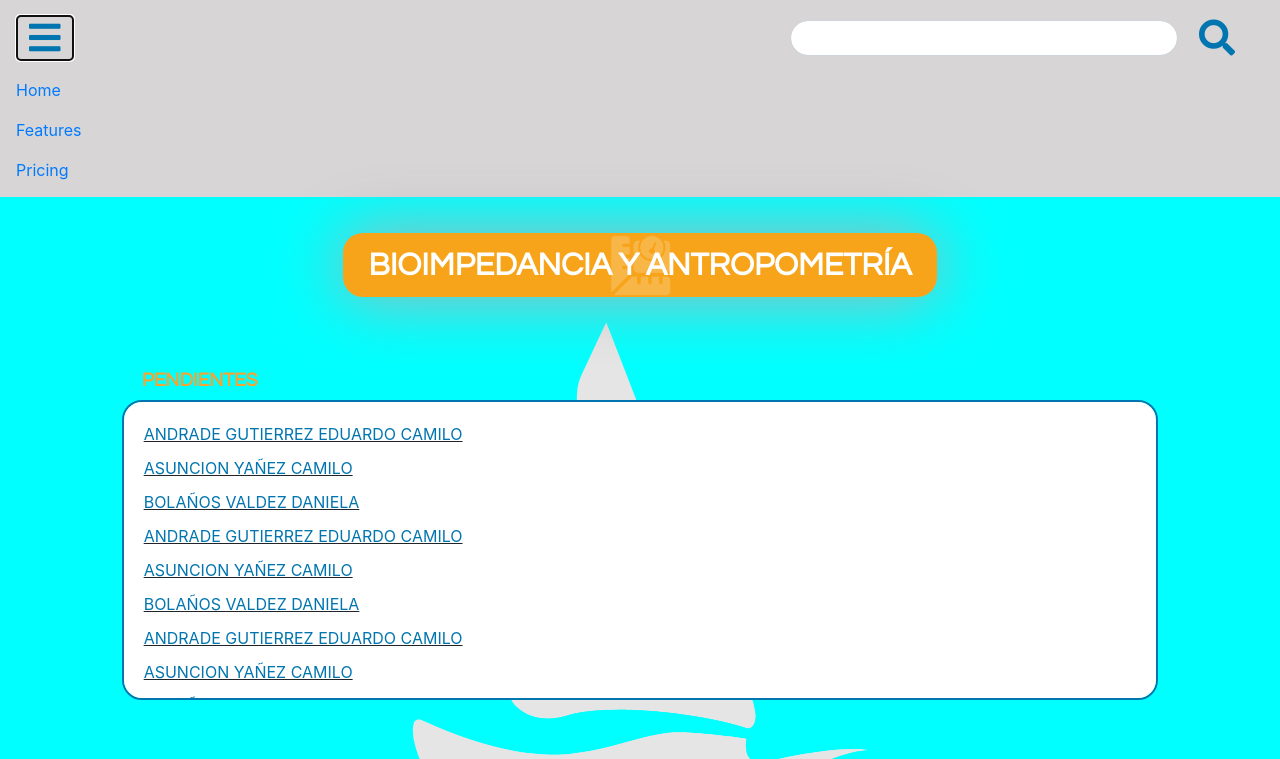
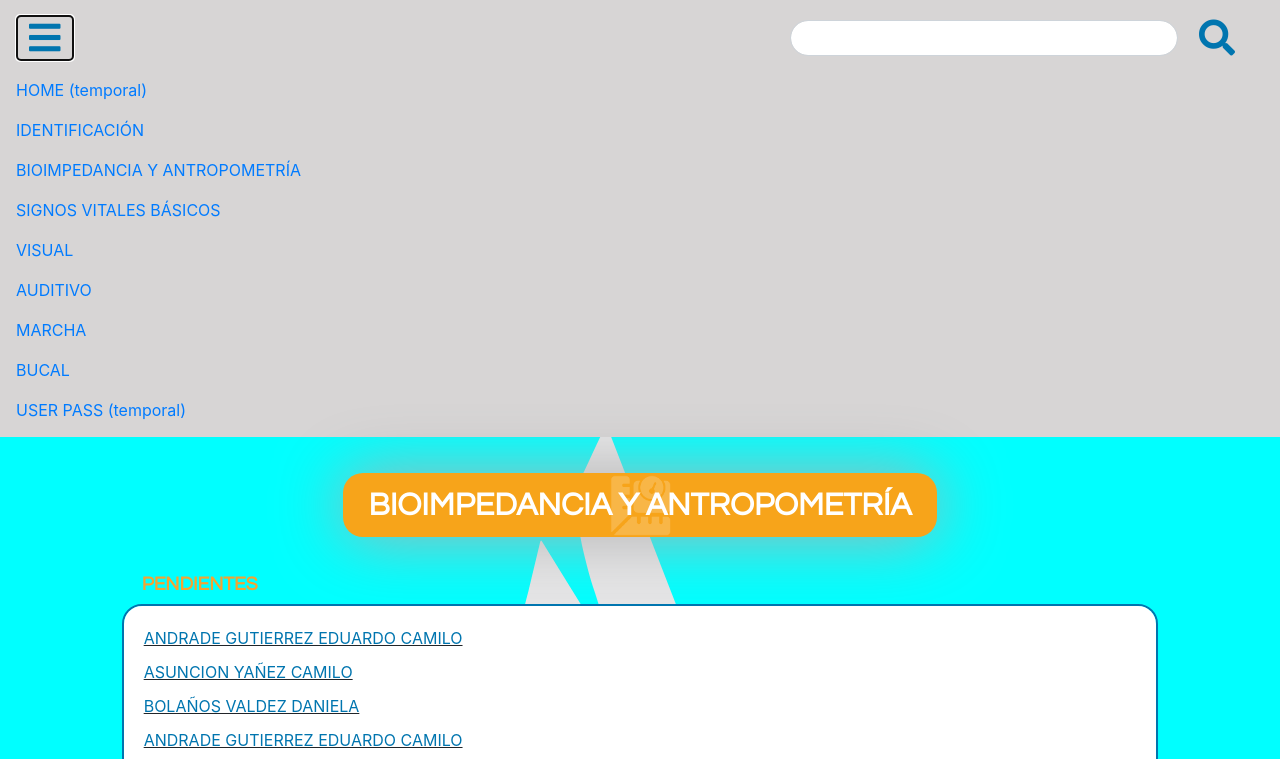
Before and after one commit to Vincetroid/LayoutPracticeHtml, a plain HTML site: page user-pass.html in a window 1280 px wide. Both pictures are taken after a click on the button 44 px from the left and 38 px from the top of the page. Shown: the top 759 px of the page. Drawn offline with Linux system fonts and the light colour scheme.

Commit message:
Separar boton bioimpedencia en archivo externo y agregar vinculos en menu hamburguesa

```diff
--- /dev/null
+++ b/btn-bioimpedance-anthropometry.html
@@ -0,0 +1,12 @@
+<div class="row custom-vertical-padding">
+    <div class="col-12 col-sm-12 col-md-12 col-lg-12">
+        <center>
+            <button class="btn my-2 my-sm-0 custom-btn-identify-signed-in" type="submit">
+                <span>
+                    <img src="img/icons/bioimpedancia.png" class="custom-bioimpedance-icon img-behind-small">
+                    <h2 class="text-white bold-font text-forward-img-small">BIOIMPEDANCIA Y ANTROPOMETRÍA</h2>
+                </span>
+            </button>
+        </center>
+    </div>
+</div>
--- /dev/null
+++ b/js/btn-bioimpedance-anthropometry.js
@@ -0,0 +1,8 @@
+var xhr= new XMLHttpRequest();
+xhr.open('GET', 'btn-bioimpedance-anthropometry.html', true);
+xhr.onreadystatechange= function() {
+    if (this.readyState !== 4) return;
+    if (this.status !== 200) return; // or whatever error handling you want
+    document.getElementById('btn-bioimpedance-anthropometry').innerHTML= this.responseText;
+};
+xhr.send();
--- a/nav.html
+++ b/nav.html
@@ -30,13 +30,31 @@
         <!-- Links -->
         <ul class="navbar-nav mr-auto">
         <li class="nav-item active">
-            <a class="nav-link" href="#">Home <span class="sr-only">(current)</span></a>
+            <a class="nav-link" href="index.html">HOME (temporal)</a>
+        </li>
+        <li class="nav-item active">
+            <a class="nav-link" href="identify.html">IDENTIFICACIÓN</a>
         </li>
         <li class="nav-item">
-            <a class="nav-link" href="#">Features</a>
+            <a class="nav-link" href="bioimpedance-anthropometry.html">BIOIMPEDANCIA Y ANTROPOMETRÍA</a>
         </li>
         <li class="nav-item">
-            <a class="nav-link" href="#">Pricing</a>
+            <a class="nav-link" href="#">SIGNOS VITALES BÁSICOS</a>
+        </li>
+        <li class="nav-item">
+            <a class="nav-link" href="#">VISUAL</a>
+        </li>
+        <li class="nav-item">
+            <a class="nav-link" href="#">AUDITIVO</a>
+        </li>
+        <li class="nav-item">
+            <a class="nav-link" href="#">MARCHA</a>
+        </li>
+        <li class="nav-item">
+            <a class="nav-link" href="#">BUCAL</a>
+        </li>
+        <li class="nav-item">
+            <a class="nav-link" href="user-pass.html">USER PASS (temporal)</a>
         </li>
         </ul>
         <!-- Links -->
--- a/user-pass.html
+++ b/user-pass.html
@@ -22,23 +22,14 @@
 <body id="bootstrap_overrides">
 
 <script src="js/nav.js"></script>
+<script src="js/btn-bioimpedance-anthropometry.js"></script>
 <div id="nav"></div>
 
 <div class="container-fluid">
 
+    <div id="btn-bioimpedance-anthropometry"></div>
+
     <div class="row">
-
-        <div class="col-12 col-sm-12 col-md-12 col-lg-12 custom-vertical-padding vertical-margin-bottom">
-            <center>
-                <button class="btn my-2 my-sm-0 custom-btn-identify-signed-in" type="submit">
-                    <span>
-                        <img src="img/icons/bioimpedancia.png" class="custom-bioimpedance-icon img-behind-small">
-                        <h2 class="text-white bold-font text-forward-img-small">BIOIMPEDANCIA Y ANTROPOMETRÍA</h2>
-                    </span>
-                </button>
-            </center>
-        </div>
-
 
         <div class="col-0 col-sm-1 col-md-1 col-lg-1">
             <!-- Empty -->
```
Also changed, not shown: bioimpedance-anthropometry.html (+3 -11 lines), identify.html (+4 -12 lines), index.html (+1 -0 lines).
